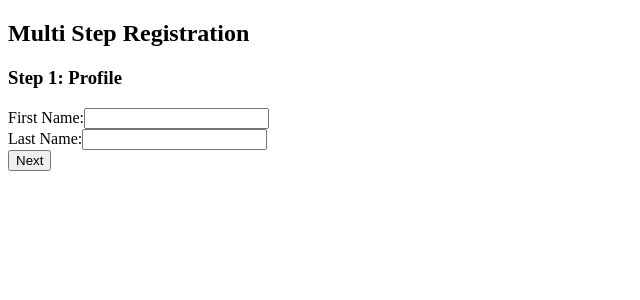
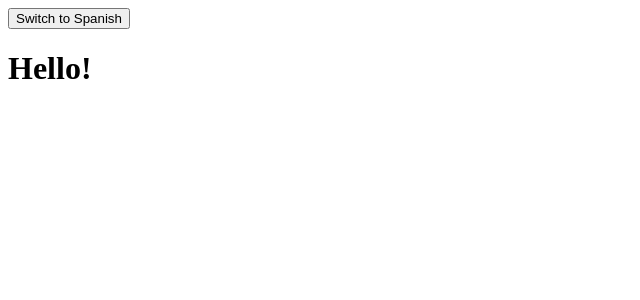
Before and after one commit to Hamse-Bashe/First-React-Project, a React (Vite) app: page / in a window 1280 px wide. Shown: the top 300 px of the page, without its empty margins (0-640 px from the left). Built offline with nearby package versions, Linux system fonts and the light colour scheme.

Commit message:
React Exercise 15

```diff
--- a/src/App.jsx
+++ b/src/App.jsx
@@ -1,9 +1,22 @@
-import MultiStepRegistration from "./MultiStepRegistration";
+import LanguageContext from "./LanguageContext";
+import LanguageComponent from "./LanguageComponent";
+import { useState } from "react";
 
 function App(){
+
+  const [greeting, setGreeting] = useState("Hello!")
+
+  const translate = ()=>{
+    setGreeting((prev)=> (prev === "Hello!" ? "Hola!" : "Hello!"))
+  }
+
   return(
-    <MultiStepRegistration
-    />
+    <LanguageContext.Provider value={greeting}>
+      <button onClick={translate}>
+        Switch to {greeting === "Hello!" ? "Spanish" : "English"}
+      </button>
+      <LanguageComponent/>
+    </LanguageContext.Provider>
   )
 }
 
--- /dev/null
+++ b/src/LanguageComponent.jsx
@@ -0,0 +1,15 @@
+import LanguageContext from "./LanguageContext"
+import { useContext } from "react"
+
+const LanguageComponent = () => {
+
+    const greeting = useContext(LanguageContext);
+
+  return (
+    <div>
+        <h1>{greeting}</h1>
+    </div>
+  )
+}
+
+export default LanguageComponent;
--- /dev/null
+++ b/src/LanguageContext.js
@@ -0,0 +1,5 @@
+import { createContext } from "react";
+
+const LanguageContext = createContext("english");
+
+export default LanguageContext;
```
